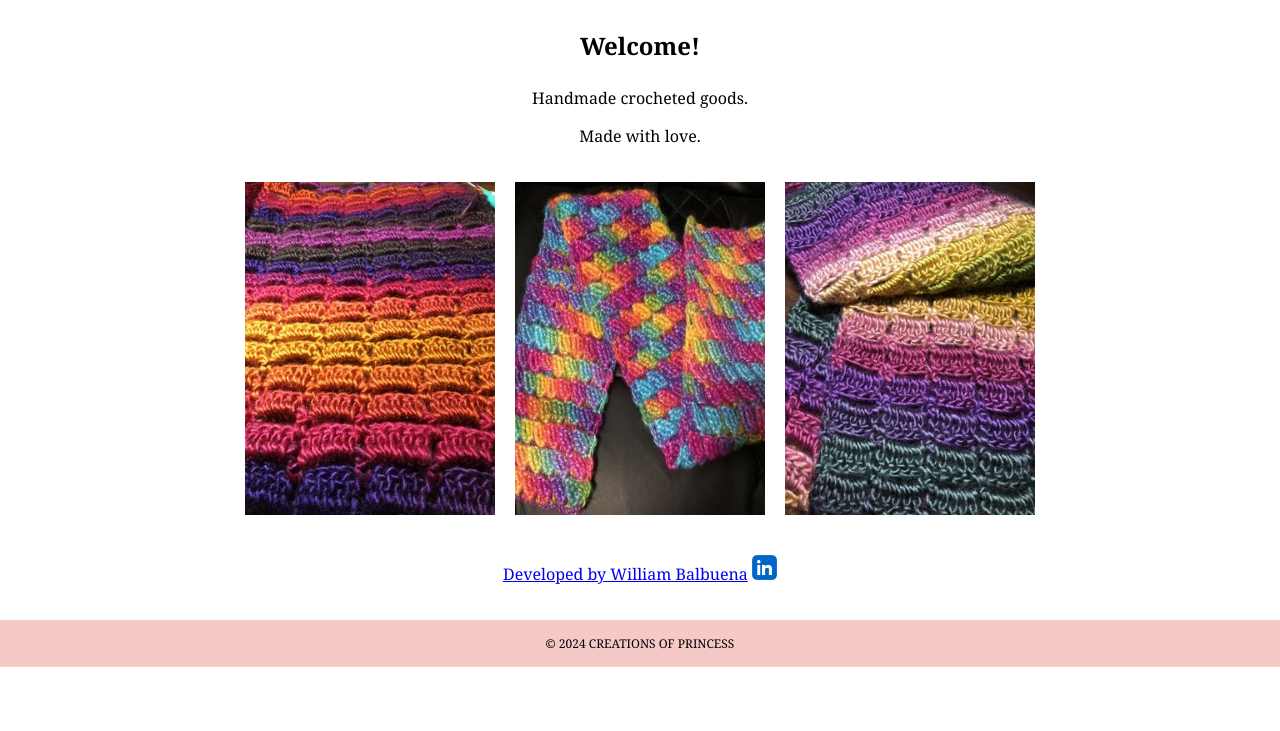
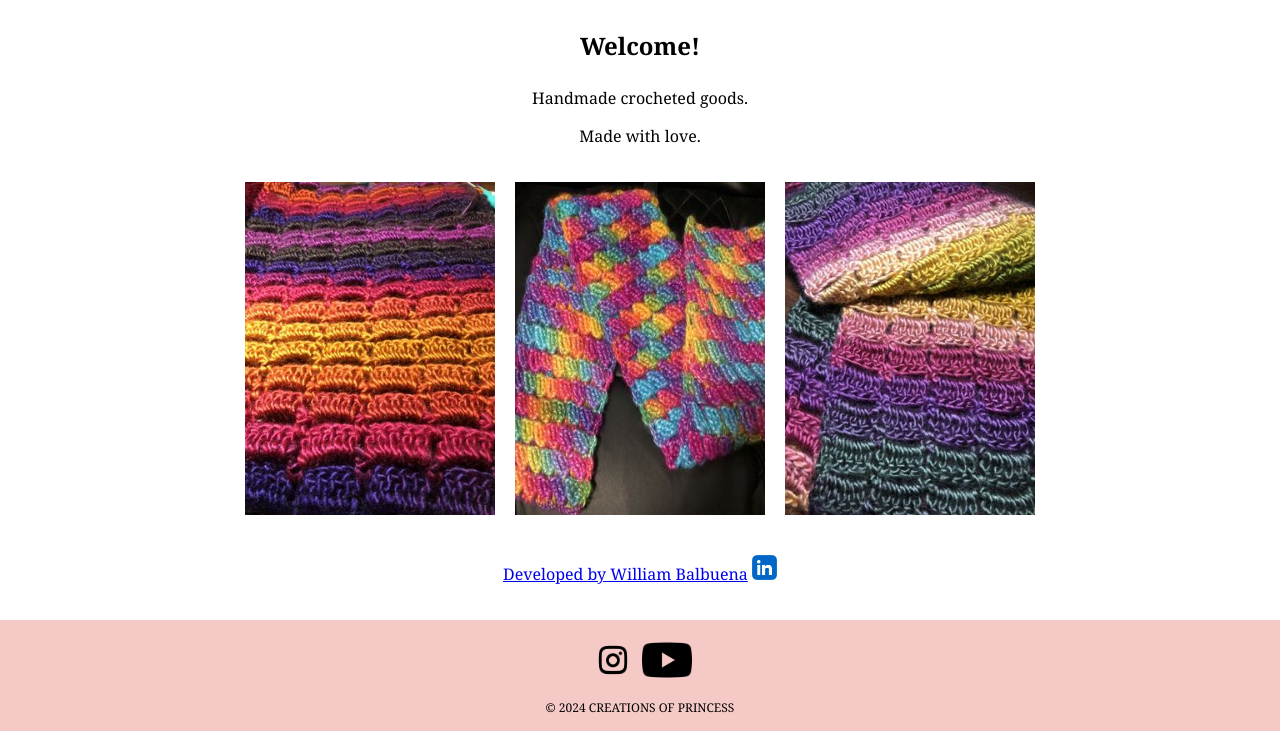
Before and after one commit to wbalbuena/creationsofprincess, a Flask app: page / in a window 1280 px wide. Shown: the part 233-964 px from the top of the page. Before the commit the page ends 900 px from the top, so only its background shows below. Run offline with Flask 3, Linux system fonts and the light colour scheme; parts of the project's set-up code (start-up, migrations or seed data) failed here and were passed over.

Commit message:
Added social media links to the footer.

```diff
--- a/src/css/main.css
+++ b/src/css/main.css
@@ -33,6 +33,21 @@ footer{
     background-color:#f5c9c6;
 }
 
+footer img{
+    width: 50px;
+    height: auto;
+    margin: 0 auto;
+}
+
+.socials{
+    padding-bottom:10px;
+}
+
+.container{
+    max-width:1250px;
+    margin: 0 auto;
+}
+
 main {
     text-align: center;
     padding:10px;
--- a/src/css/products.css
+++ b/src/css/products.css
@@ -24,7 +24,6 @@
 .product-list{
     display: flex;
     flex-wrap: wrap;
-    max-width:1250px;
     margin:0 auto;
 }
 
--- a/src/templates/index.html
+++ b/src/templates/index.html
@@ -22,6 +22,7 @@
     </nav>
 
     <main>
+        <div class = "container">
             <h2>Welcome!</h2>
             <div class = "blurb">
                 <p>Handmade crocheted goods.</p>
@@ -36,10 +37,17 @@
                 <a href="https://www.linkedin.com/in/william-balbuena-490a49230/" target="_blank">Developed by William Balbuena</a>
                 <img class="img" src="../css/images/linkedin logo2.png">
             </div>
+        </div>
     </main>
 
     <footer>
+        <div class = "container">
+            <div class="socials">
+                <a href=""><img class="img" src="../css/images/instagram logo.png"></a>
+                <a href=""><img class="img" src="../css/images/youtube logo.png"></a>
+            </div>
             &copy; 2024 CREATIONS OF PRINCESS
+        </div>
     </footer>
 </body>
 </html>
```
Also changed, not shown: src/templates/contact.html (+8 -0 lines), src/templates/products.html (+8 -0 lines), src/css/images/instagram logo.png (added), src/css/images/youtube logo.png (added). Lines whose indentation alone changed are shown as unchanged.
